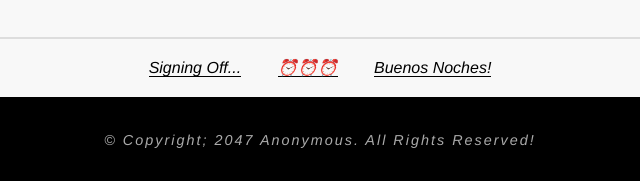
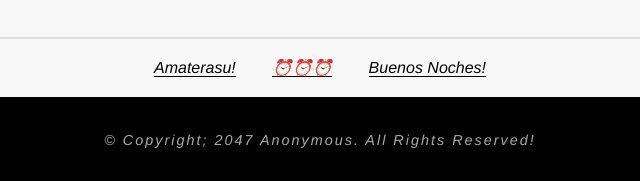
Before and after one commit to abid076/biography, a plain HTML site: page index.html in a window 1280 px wide. Shown: the part 1803-1984 px from the top of the page, 320-960 px from the left. Drawn offline with Linux system fonts and the light colour scheme.

Commit message:
Update index.html

```diff
--- a/index.html
+++ b/index.html
@@ -144,7 +144,7 @@
     </section>
 
     <nav>
-        <a href="#about">Signing Off...</a>
+        <a href="#about">Amaterasu!</a>
         <a href="#skills">⏰⏰⏰</a>
         <a href="#contact">Buenos Noches!</a>
     </nav>
```
